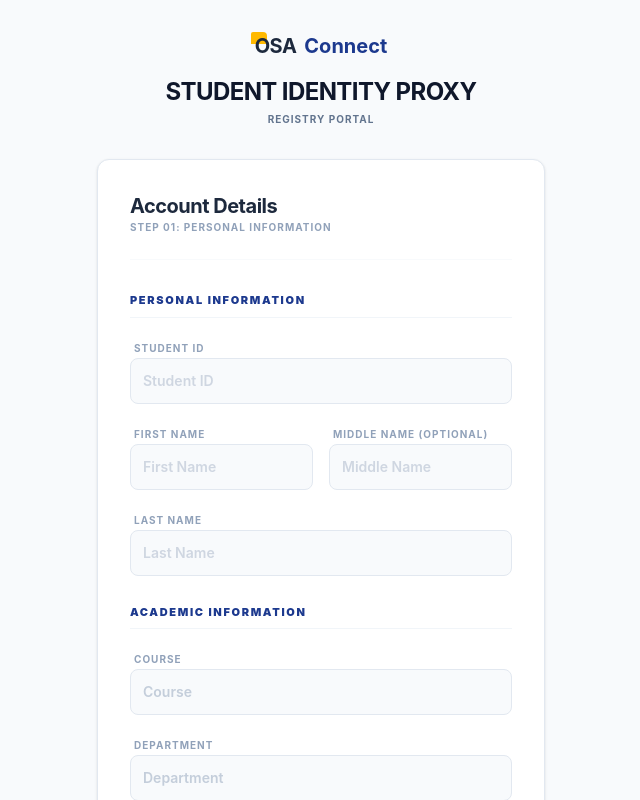
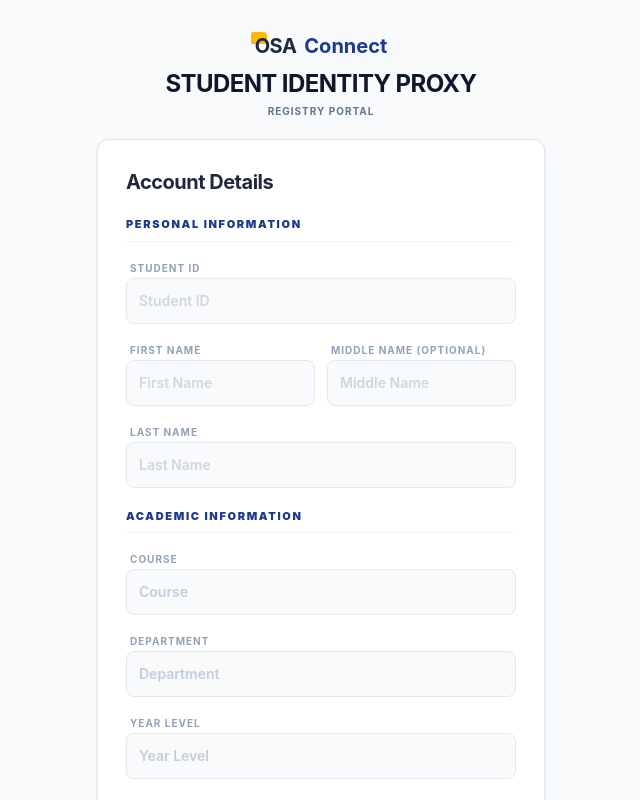
Before and after one commit to beans-26/OSA-Connect-deploy, a React (Vite) app in the folder frontend/: page /register in a window 1280 px wide. Shown: the top 800 px of the page, without its empty margins (319-959 px from the left). Built offline with nearby package versions, Linux system fonts and the light colour scheme.

Commit message:
cleaned up registration spacing

```diff
--- a/frontend/src/pages/StudentRegistration.jsx
+++ b/frontend/src/pages/StudentRegistration.jsx
@@ -34,14 +34,14 @@ const inputClass = "w-full bg-slate-50 dark:bg-slate-900 border border-slate-200
 
 // A titled group of fields; the web and mobile registration use the same three groups
 const Section = ({ title, children }) => (
-    <div className="space-y-4">
+    <div className="space-y-3">
         <p className="text-[11px] font-black uppercase tracking-[0.15em] text-blue-900 dark:text-blue-300 border-b border-slate-100 dark:border-slate-700 pb-2">{title}</p>
         {children}
     </div>
 );
 
 const Field = ({ label, children }) => (
-    <div className="space-y-1.5 min-w-0">
+    <div className="space-y-1 min-w-0">
         <label className="text-[10px] font-bold text-slate-400 dark:text-slate-500 uppercase tracking-widest ml-1">{label}</label>
         {children}
     </div>
@@ -191,11 +191,11 @@ ${OFFLINE_MESSAGE}`);
     };
 
     return (
-        <div className="min-h-screen bg-slate-50 dark:bg-slate-900 flex flex-col items-center justify-center p-4 sm:p-8">
-            <div className="w-full max-w-md space-y-8">
+        <div className="min-h-screen bg-slate-50 dark:bg-slate-900 flex flex-col items-center justify-center px-4 py-6 sm:p-8">
+            <div className="w-full max-w-md space-y-5">
 
                 {/* Clean Header */}
-                <div className="text-center space-y-4">
+                <div className="text-center space-y-2">
                     <CSSLogo className="justify-center" />
                     <div className="space-y-1">
                         <h1 className="text-2xl font-bold text-slate-900 dark:text-white uppercase tracking-tight">Student Identity Proxy</h1>
@@ -204,21 +204,18 @@ ${OFFLINE_MESSAGE}`);
                 </div>
 
                 {/* Stable Registration Card */}
-                <div className="bg-white dark:bg-slate-800 rounded-xl shadow-sm border border-slate-200 dark:border-slate-600 p-6 sm:p-8">
+                <div className="bg-white dark:bg-slate-800 rounded-xl shadow-sm border border-slate-200 dark:border-slate-600 p-5 sm:p-7">
                     {step === 1 ? (
-                        <div className="space-y-8 animate-in fade-in duration-300">
-                            <div className="border-b border-slate-50 pb-6">
-                                <h2 className="text-xl font-bold text-slate-800 dark:text-slate-200 tracking-tight">Account Details</h2>
-                                <p className="text-slate-400 dark:text-slate-500 font-bold text-[10px] uppercase tracking-widest">Step 01: Personal Information</p>
-                            </div>
+                        <div className="space-y-5 animate-in fade-in duration-300">
+                            <h2 className="text-xl font-bold text-slate-800 dark:text-slate-200 tracking-tight">Account Details</h2>
 
-                            <form onSubmit={requestOTP} className="space-y-7">
+                            <form onSubmit={requestOTP} className="space-y-5">
                                 {/* Same order and rows as the mobile app's registration */}
                                 <Section title="Personal Information">
                                     <Field label="Student ID">
                                         <input required type="text" inputMode="numeric" placeholder="Student ID" value={studentData.student_id} onChange={(e) => setStudentData({...studentData, student_id: e.target.value})} className={inputClass} />
                                     </Field>
-                                    <div className="grid grid-cols-1 sm:grid-cols-2 gap-4">
+                                    <div className="grid grid-cols-1 sm:grid-cols-2 gap-3">
                                         <Field label="First Name">
                                             <input required type="text" placeholder="First Name" value={studentData.first_name} onChange={(e) => setStudentData({...studentData, first_name: e.target.value})} className={inputClass} />
                                         </Field>
@@ -270,24 +267,23 @@ ${OFFLINE_MESSAGE}`);
                                     </Field>
                                 </Section>
 
-                                <button type="submit" disabled={saving} className="w-full h-14 bg-blue-900 text-white rounded-lg font-bold text-xs uppercase tracking-[0.2em] shadow-sm flex items-center justify-center gap-3 hover:bg-slate-800 transition-colors">
+                                <button type="submit" disabled={saving} className="w-full h-12 bg-blue-900 text-white rounded-lg font-bold text-xs uppercase tracking-[0.2em] shadow-sm flex items-center justify-center gap-3 hover:bg-slate-800 transition-colors">
                                     {saving ? <Loader2 className="animate-spin" size={20} /> : <>Verify Email <ChevronRight size={18} /></>}
                                 </button>
                             </form>
 
-                            <div className="mt-10 text-center pt-8 border-t border-slate-100 dark:border-slate-700/50">
+                            <div className="text-center pt-4 border-t border-slate-100 dark:border-slate-700/50">
                                 <p className="text-slate-400 dark:text-slate-500 font-bold text-[10px] uppercase tracking-widest">Already have an account? <Link to="/login" className="text-blue-900 font-bold underline underline-offset-4">Log in</Link></p>
                             </div>
                         </div>
                     ) : step === 2 ? (
-                        <div className="space-y-8 animate-in fade-in duration-300">
-                            <div className="border-b border-slate-50 pb-6 text-center">
-                                <div className="w-16 h-16 bg-blue-50 text-blue-900 rounded-2xl flex items-center justify-center mx-auto mb-6 border border-blue-100">
+                        <div className="space-y-5 animate-in fade-in duration-300">
+                            <div className="border-b border-slate-50 pb-4 text-center">
+                                <div className="w-14 h-14 bg-blue-50 text-blue-900 rounded-2xl flex items-center justify-center mx-auto mb-3 border border-blue-100">
                                     <Mail size={32} />
                                 </div>
                                 <h2 className="text-xl font-bold text-slate-800 dark:text-slate-200 tracking-tight">Verify Your Email</h2>
-                                <p className="text-slate-400 dark:text-slate-500 font-bold text-[10px] uppercase tracking-widest mt-2">Step 02: Verification Code</p>
-                                <p className="text-slate-500 dark:text-slate-400 text-sm mt-4">We sent a 6-digit code to <span className="font-semibold text-slate-800 dark:text-slate-200">{studentData.email}</span></p>
+                                <p className="text-slate-500 dark:text-slate-400 text-sm mt-2">We sent a 6-digit code to <span className="font-semibold text-slate-800 dark:text-slate-200">{studentData.email}</span></p>
                             </div>
 
                             <form onSubmit={verifyAndRegister} className="space-y-6">
```
Also changed, not shown: 1 other file (tests, documents, lock files or other folders).
